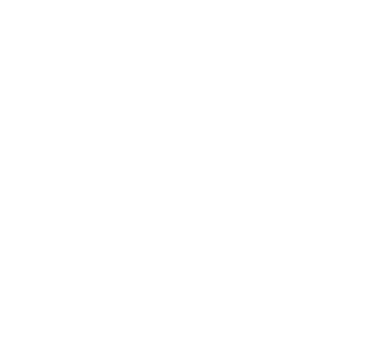
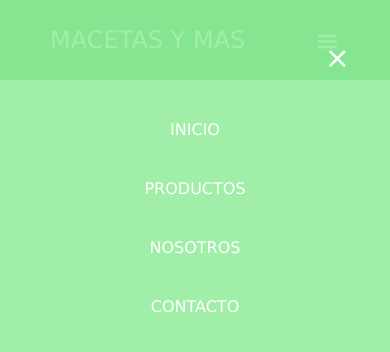
Before and after one commit to taraffoeduardo/Macetas, a website: page index.html in a window 390 px wide. Drawn offline with Linux system fonts and the light colour scheme.

Commit message:
estructura de mi web 0.2

```diff
--- a/index.html
+++ b/index.html
@@ -6,9 +6,30 @@
     <meta name="viewport" content="width=device-width, initial-scale=1.0">
     <title>Macetas
     </title>
-    <link rel="stylesheet" href="/css/index.css">
+    <link rel="stylesheet" href="css/index.css" type="text/css">
 </head>
 <body>
+ <header>
+     <h2 class="logo">Macetas y Mas</h2>
+     <input type="checkbox" id="check">
+     <label for="check" class="mostrar-menu">
+         &#8801
+     </label>
+<nav class="nav_container">
+        <a href="">Inicio</a>
+        <a href="">Productos</a>
+        <a href="">Nosotros</a>
+        <a href="">Contacto</a>
+        <label for="check" class="esconder-menu">
+            &#215
+        </label>
+</nav>
+ </header>
+ <main>
 
+ </main>
+ <footer>
+
+ </footer>
 </body>
 </html>
--- a/sass/index.scss
+++ b/sass/index.scss
@@ -0,0 +1,88 @@
+*{
+   margin: 0;
+   padding: 0;
+  font-family: Verdana, Geneva, Tahoma, sans-serif;
+}
+// HEADER
+header{
+    height: 80px;
+    background: rgb(135, 218, 157);
+    padding: 0 50px;
+    color: #fff;
+    display: flex;
+    justify-content: space-between;
+    align-items: center;
+}
+.logo{
+    text-transform: uppercase;
+    font-weight: 100;
+}
+.nav_container{
+    a{
+        color: #fff;
+        text-transform: uppercase;
+        text-decoration: none;
+        padding: 0 30px;
+        font-size: 1rem;
+        right: -100%;
+
+    }
+}
+.mostrar-menu{
+    font-size: 30px;
+    cursor: pointer;
+    display: none;
+    transition: 0.4s;
+}
+.esconder-menu{
+    font-size: 30px;
+    cursor: pointer;
+    display: none;
+    transition: 0.4s;
+}
+.mostrar-menu{
+    order:1;
+}
+.nav_container a:hover,
+.mostrar-menu:hover,
+.esconder-menu:hover{
+    font-size: 20px;
+    background-color: rgb(169, 219, 208);
+}
+#check{
+    display: none;
+}
+// RESPONSIVE
+@media screen and (max-width:768px){
+    .mostrar-menu,
+    .esconder-menu{
+        display: block;
+    }
+    .nav_container{
+        position: fixed;
+        width: 100%;
+        height: 100vh;
+        background: #84e98ec3;
+        left: 0;
+        top: 0;
+        text-align: center;
+        padding: 100px 0px;
+        z-index: 100;
+        transition: 0.8s;
+
+    }
+    .nav_container{
+        a{
+            display: block;
+            padding: 20px;
+        }
+    }
+    .esconder-menu{
+        position: absolute;
+        top: 40px;
+        right: 40px;
+    }
+    #ckeck:checked ~ .nav_container{
+        right: 0;
+    }
+}
```
Also changed, not shown: css/index.css.
